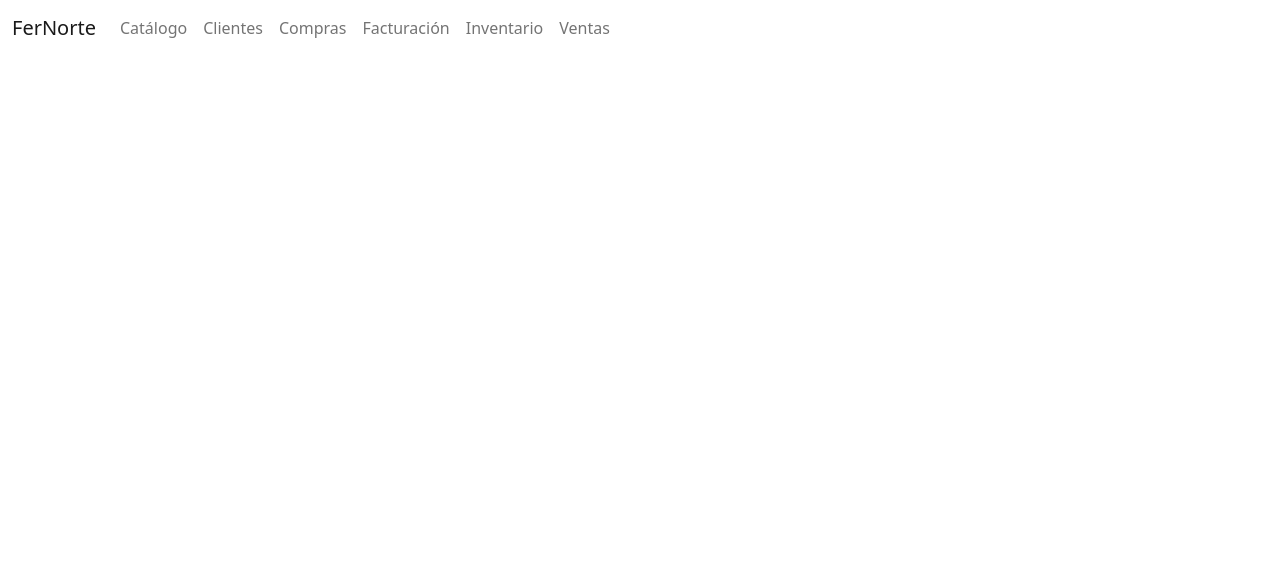
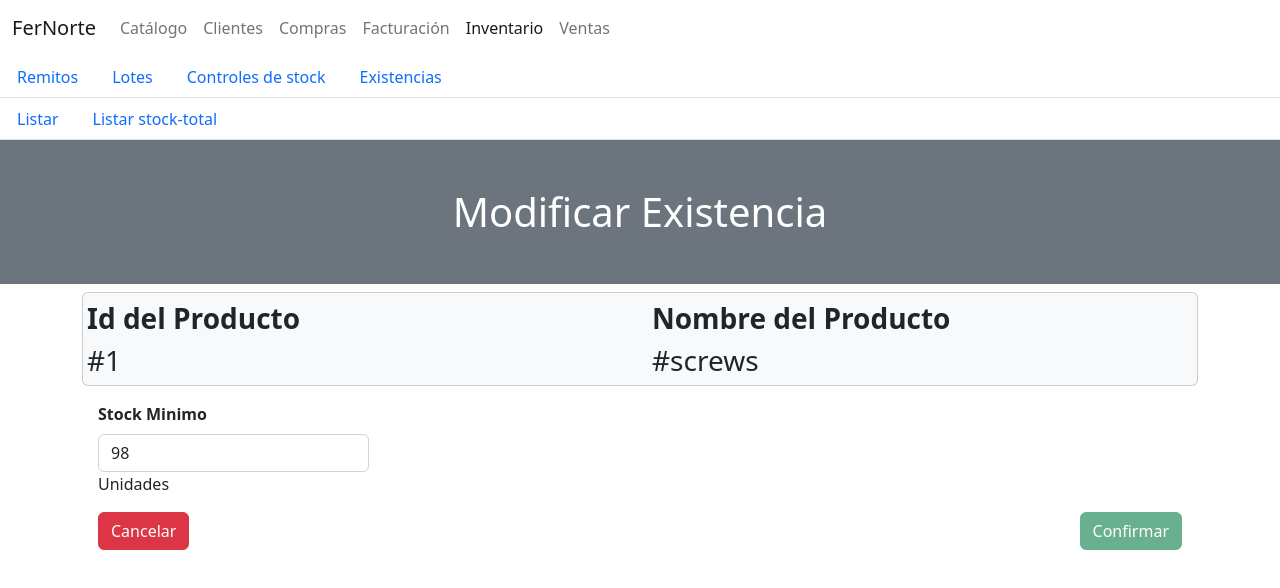
Before and after one commit to fpiemontesi/fernorte-app-2w1, an Angular app: page /inventory/existencias/modificar/1 in a window 1280 px wide. Before the commit this address led to /. Shown: the top 588 px of the page. Built offline with nearby package versions, Linux system fonts and the light colour scheme; data requests are answered from the project's data file.

Commit message:
cambios para el final

```diff
--- a/src/app/app.module.ts
+++ b/src/app/app.module.ts
@@ -15,6 +15,7 @@ import { CatalogModule } from './modules/catalog/catalog.module';
 import { AppRoutingModule } from './app-routing.module';
 import { AppComponent } from './app.component';
 import { InventaryModule } from './modules/inventory/inventory.module';
+import { ExistenciasService } from './modules/inventory/services/existance.service';
 
 @NgModule({
   declarations: [AppComponent],
@@ -35,7 +36,7 @@ import { InventaryModule } from './modules/inventory/inventory.module';
     SalesModule,
     InvoiceModule
   ],
-  providers: [],
+  providers: [ExistenciasService],
   bootstrap: [AppComponent],
 })
 export class AppModule {}
--- a/src/app/modules/inventory/components/existences/existence-home/existence-home.component.html
+++ b/src/app/modules/inventory/components/existences/existence-home/existence-home.component.html
@@ -3,7 +3,7 @@
     <button ngbNavLink routerLink="listar">Listar</button>
   </li>
   <li [ngbNavItem]="1">
-    <button ngbNavLink routerLink="stock-total">Listar</button>
+    <button ngbNavLink routerLink="stock-total">Listar stock-total</button>
   </li>
 </ul>
 <router-outlet></router-outlet>
--- a/src/app/modules/inventory/components/existences/listar-existencias/listar-existencias.component.html
+++ b/src/app/modules/inventory/components/existences/listar-existencias/listar-existencias.component.html
@@ -12,19 +12,19 @@
     </thead>
     <tbody>
       <tr *ngFor="let exist of list">
-        <td>{{ exist.nombre }}</td>
-        <td>{{ exist.stock_minimo }}</td>
+        <td>{{ exist.name }}</td>
+        <td>{{ exist.minimunStock }}</td>
 
         <td class="text-end">
           <button
             class="btn btn-warning mx-2"
-            (click)="modificarExistencia(exist.id)"
+            (click)="modificarExistencia(exist.code)"
           >
           <i class="bi bi-pencil-fill"></i>
           </button>
           <button
             class="btn btn-danger mx-2"
-            (click)="eliminarExistencia(exist.id)"
+            (click)="eliminarExistencia(exist.code)"
           >
           <i class="bi bi-trash-fill"></i>
           </button>
--- a/src/app/modules/inventory/components/existences/listar-existencias/listar-existencias.component.ts
+++ b/src/app/modules/inventory/components/existences/listar-existencias/listar-existencias.component.ts
@@ -1,5 +1,5 @@
 import { Component, OnDestroy, OnInit } from '@angular/core';
-import { Existencia } from '../../../models/existencia';
+import { Existence } from '../../../models/existence';
 import { ExistenciasService } from '../../../services/existance.service';
 import { Router } from '@angular/router';
 import { ToastInfo } from '../../../models/notification';
@@ -13,7 +13,7 @@ import { ModalComponent } from '../../modal/modal.component';
   styleUrls: ['./listar-existencias.component.css'],
 })
 export class ListarExistenciasComponent implements OnInit, OnDestroy {
-  list: Existencia[] = [];
+  list: Existence[] = [];
   toasts: ToastInfo[] = [];
   suscripciones: Subscription = new Subscription();
 
@@ -38,7 +38,7 @@ export class ListarExistenciasComponent implements OnInit, OnDestroy {
     );
   }
 
-  eliminarExistencia(id: number) {
+  eliminarExistencia(id: string) {
     const modalRef = this.modalService.open(ModalComponent);
     modalRef.componentInstance.description = 'Seguro desea eliminar un producto?';
     modalRef.result.then(
@@ -63,8 +63,8 @@ export class ListarExistenciasComponent implements OnInit, OnDestroy {
     );
   }
 
-  modificarExistencia(id: number) {
-    this.router.navigate(['/inventory/modificar-existencia/' + id]);
+  modificarExistencia(id: string) {
+    this.router.navigate(['/inventory/existencias/modificar/' + id]);
   }
 
   notificar(header: string, body: string) {
--- a/src/app/modules/inventory/components/existences/modificar-existencia/modificar-existencia.component.html
+++ b/src/app/modules/inventory/components/existences/modificar-existencia/modificar-existencia.component.html
@@ -4,11 +4,11 @@
     <div class="row justify-content-between">
       <div class="col">
         <div class="fw-bold">Id del Producto</div>
-        <div>#{{ existenciaAModificar.id }}</div>
+        <div>#{{ existenciaAModificar.code }}</div>
       </div>
       <div class="col">
         <div class="fw-bold">Nombre del Producto</div>
-        <div>#{{ existenciaAModificar.nombre }}</div>
+        <div>#{{ existenciaAModificar.name }}</div>
       </div>
     </div>
   </div>
@@ -23,7 +23,7 @@
           id="stockMin"
           required
           min="1"
-          [(ngModel)]="existenciaAModificar.stock_minimo"
+          [(ngModel)]="existenciaAModificar.minimunStock"
           name="stockMin"
           #stockMin="ngModel"
         />
--- a/src/app/modules/inventory/components/existences/modificar-existencia/modificar-existencia.component.ts
+++ b/src/app/modules/inventory/components/existences/modificar-existencia/modificar-existencia.component.ts
@@ -1,6 +1,6 @@
 import { Component, OnDestroy, OnInit } from '@angular/core';
 import { NgForm } from '@angular/forms';
-import { Existencia } from '../../../models/existencia';
+import { Existence } from '../../../models/existence';
 import { ExistenciasService } from '../../../services/existance.service';
 import { ActivatedRoute, Params, Router } from '@angular/router';
 import { ToastInfo } from '../../../models/notification';
@@ -12,11 +12,10 @@ import { Subscription } from 'rxjs';
   styleUrls: ['./modificar-existencia.component.css']
 })
 export class ModificarExistenciaComponent implements OnInit,OnDestroy {
-  existenciaAModificar:Existencia= {
-    id:1,
-    stock_minimo:5,
-    nombre:"Tornillos",
-    id_catalogo:5
+  existenciaAModificar:Existence= {
+    code:"1",
+    minimunStock:5,
+    name:"Tornillos"
   }
   toasts: ToastInfo[] = [];
   invalido=false
@@ -52,7 +51,7 @@ export class ModificarExistenciaComponent implements OnInit,OnDestroy {
           next:() =>{
             // this.notificar("Exito",'Producto modificado correctamente!');
             // alert('Producto modificado correctamente!');
-            this.router.navigate(['/inventory/listar-existencias']);
+            this.router.navigate(['/inventory/existencias/listar']);
           },
           error:() =>{
             this.notificar("Error",'Ocurrio un error al modificar el producto!');
--- a/src/app/modules/inventory/db.json
+++ b/src/app/modules/inventory/db.json
@@ -266,19 +266,22 @@
   ],
   "existences": [
     {
+      "id": 1,
       "code": "1",
       "name": "screws",
-      "minimumStock": 100
+      "minimunStock": 98
     },
     {
+      "id": 2,
       "code": "2",
       "name": "planks",
-      "minimumStock": 20
+      "minimunStock": 20
     },
     {
+      "id": 3,
       "code": "3",
       "name": "nuts",
-      "minimumStock": 150
+      "minimunStock": 150
     }
   ],
   "reservations": [
--- a/src/app/modules/inventory/inventory-app-routing.module.ts
+++ b/src/app/modules/inventory/inventory-app-routing.module.ts
@@ -20,6 +20,7 @@ import {RegistrarLotesComponent} from "./components/batches/registrar-lotes/regi
 import { ListarExistenciasComponent } from './components/existences/listar-existencias/listar-existencias.component';
 import { ListStockExistenciasComponent } from './components/list-stock-existencias/list-stock-existencias.component';
 import { ExistenceHomeComponent } from './components/existences/existence-home/existence-home.component';
+import { ModificarExistenciaComponent } from './components/existences/modificar-existencia/modificar-existencia.component';
 
 const routes: Routes = [
   {
@@ -62,6 +63,9 @@ const routes: Routes = [
           },
           {
             path: 'stock-total', component: ListStockExistenciasComponent
+          },
+          {
+            path: 'modificar/:id', component: ModificarExistenciaComponent
           }
         ]
       },
--- a/src/app/modules/inventory/models/existencia.ts
+++ /dev/null
@@ -1,6 +0,0 @@
-export interface Existencia {
-    id : number
-    id_catalogo : number
-    nombre : string
-    stock_minimo : number
-}
--- a/src/app/modules/inventory/services/existance.service.ts
+++ b/src/app/modules/inventory/services/existance.service.ts
@@ -1,27 +1,27 @@
 import { HttpClient } from '@angular/common/http';
 import { Injectable } from '@angular/core';
 import { Observable } from 'rxjs';
-import { Existencia } from '../models/existencia';
+import { Existence } from '../models/existence';
 
 @Injectable()
 export class ExistenciasService {
 
-  private url='http://localhost:3000/existencias';
+  private url='http://localhost:3000/existences';
 
   constructor(private http: HttpClient) { }
 
 
-  public getExistencias() : Observable<Existencia[]> {
-    return this.http.get<Existencia[]>(this.url);
+  public getExistencias() : Observable<Existence[]> {
+    return this.http.get<Existence[]>(this.url);
   }
-  public getExistencia(id:number) : Observable<Existencia> {
-    return this.http.get<Existencia>(this.url+'/'+id);
+  public getExistencia(id:string) : Observable<Existence> {
+    return this.http.get<Existence>(this.url+'/'+id);
   }
-  public deleteExistencia(id:number) :Observable<Existencia>{
-    return this.http.delete<Existencia>(this.url+'/'+id);
+  public deleteExistencia(id:string) :Observable<Existence>{
+    return this.http.delete<Existence>(this.url+'/'+id);
   }
-  public modificarExistencia(existencia:Existencia):Observable<Existencia>{
-    return this.http.put<Existencia>(this.url+'/'+existencia.id,existencia);
+  public modificarExistencia(existencia:Existence):Observable<Existence>{
+    return this.http.put<Existence>(this.url+'/'+existencia.code,existencia);
   }
 
 
```
